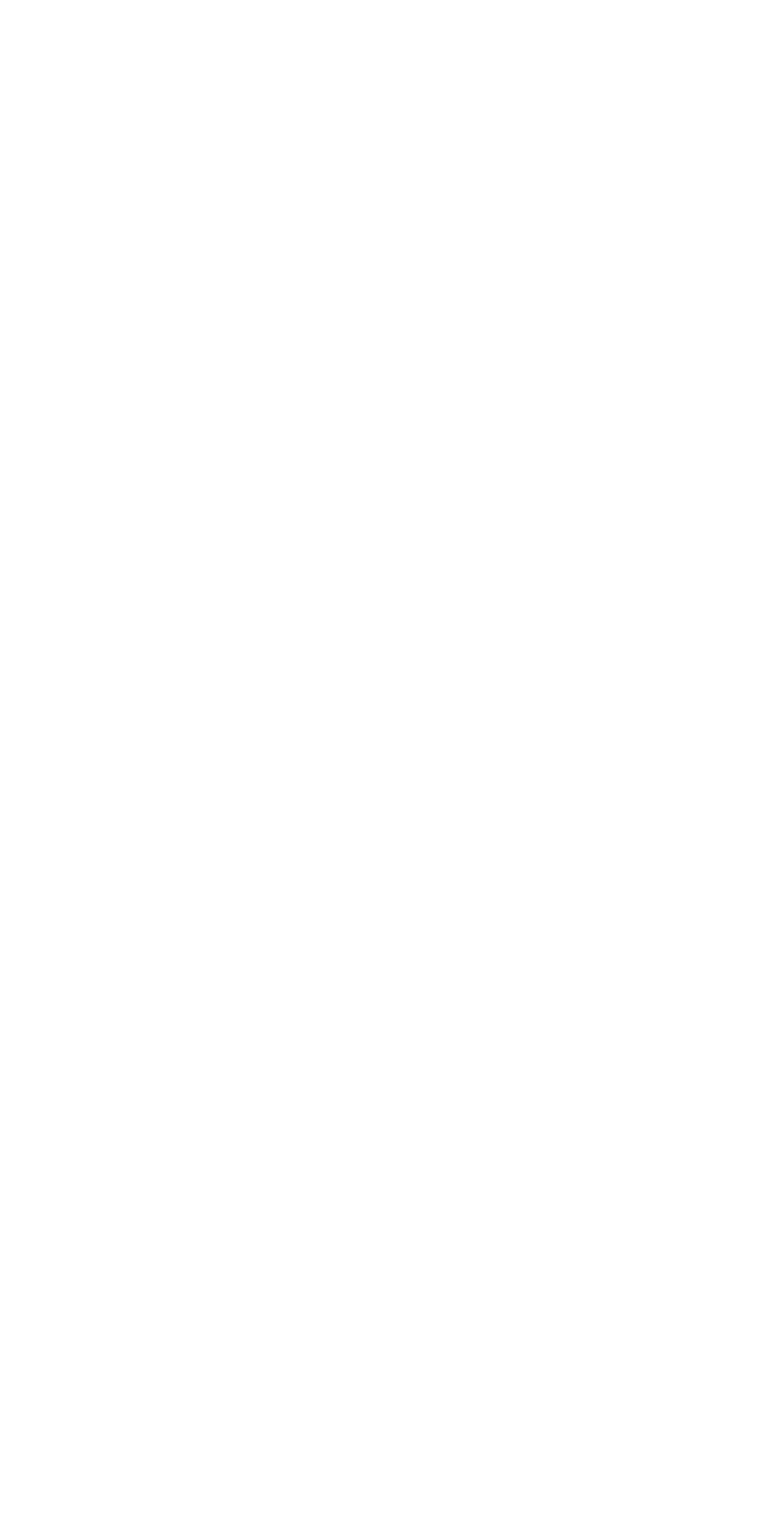
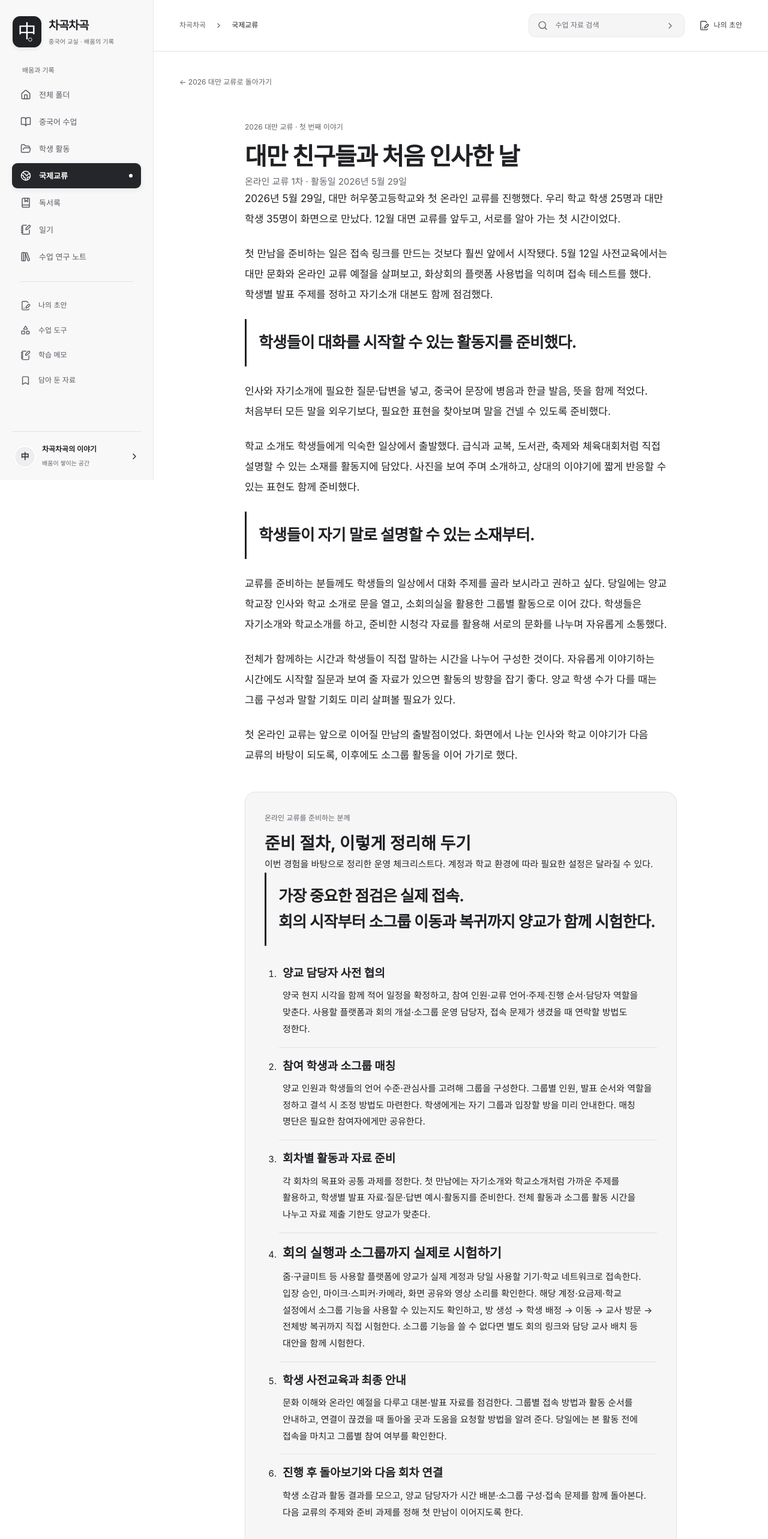
Before and after one commit to chicjin0311-web/chineses, a Next.js app: page /exchange/taiwan-2026/online-1 in a window 1280 px wide. Before the commit this address had no page. Shown: the top 2566 px of the page at 60% size. Before the commit the page ends 800 px from the top, so only its background shows below. Built offline with nearby package versions, Linux system fonts and the light colour scheme; a web font is replaced by a local one.

Commit message:
Publish Taiwan first online exchange with preparation checklist

```diff
--- a/src/app/exchange/exchange.css
+++ b/src/app/exchange/exchange.css
@@ -21,6 +21,15 @@
 .exchange-prose p { margin: 0 0 24px; }
 .exchange-prose h2 { margin: 40px 0 16px; font-size: 22px; line-height: 1.5; }
 .exchange-article-footer { border-top: 1px solid var(--line); margin-top: 40px; padding-top: 24px; color: var(--muted); line-height: 1.8; }
+.exchange-key { font-size: clamp(21px, 2.3vw, 26px); line-height: 1.65; letter-spacing: -.025em; padding: 18px 0 18px 20px; border-left: 3px solid var(--ink); word-break: keep-all; overflow-wrap: anywhere; }
+.exchange-checklist { margin-top: 44px; padding: clamp(20px, 4vw, 32px); background: var(--surface-raised); border: 1px solid var(--line); border-radius: 18px; line-height: 1.85; word-break: keep-all; overflow-wrap: anywhere; }
+.exchange-checklist h2 { font-size: clamp(23px, 3vw, 28px); line-height: 1.5; }
+.exchange-checklist ol { padding-left: 24px; }
+.exchange-checklist li { padding: 10px 0 16px 6px; }
+.exchange-checklist li + li { border-top: 1px solid var(--line); }
+.exchange-checklist h3 { margin: 6px 0 8px; font-size: 19px; line-height: 1.6; }
+.exchange-checklist li p { margin: 0; }
+.exchange-checklist .exchange-critical-step h3 { font-size: 22px; }
 @media (max-width: 600px) {
   .exchange-series li { grid-template-columns: 45px 1fr; gap: 12px; }
   .exchange-status { grid-column: 2; padding-top: 0; }
--- a/src/app/exchange/page.tsx
+++ b/src/app/exchange/page.tsx
@@ -10,7 +10,7 @@ export const metadata: Metadata = {
 const series = [
   { year: '2025', school: '동북육재학교', context: '교육부 한중고교생교류사업', description: '온라인 만남과 방중·방한을 한 흐름으로 돌아봅니다.' },
   { year: '2025', school: '샤먼과학기술고등학교', context: '학교 자체 추진 국제교류', description: '서로의 나라를 오간 교류와 홈스테이·호텔 숙박의 경험을 정리합니다.' },
-  { year: '2026', school: '대만 교류', context: '온라인에서 다음 만남으로', description: '학생들이 학교와 지역을 소개하며 서로를 알아 가는 과정을 담습니다.' },
+  { year: '2026', school: '대만 교류', context: '온라인에서 다음 만남으로', description: '1차 온라인 교류 → 사전답사 → 2차 온라인 교류', href: '/exchange/taiwan-2026' },
 ];
 
 export default function ExchangePage() {
@@ -32,8 +32,8 @@ export default function ExchangePage() {
       <p className="exchange-muted">학교별 이야기는 준비되는 대로 한 편씩 이어 갑니다.</p>
       <ol>{series.map(item => <li key={item.school}>
         <span className="exchange-year">{item.year}</span>
-        <div><p className="exchange-context">{item.context}</p><h3>{item.school}</h3><p>{item.description}</p></div>
-        <span className="exchange-status">준비 중</span>
+        <div><p className="exchange-context">{item.context}</p><h3>{item.href ? <Link href={item.href}>{item.school}</Link> : item.school}</h3><p>{item.description}</p></div>
+        <span className="exchange-status">{item.href ? <Link href={item.href}>첫 글 읽기 →</Link> : '준비 중'}</span>
       </li>)}</ol>
     </section>
   </div>;
--- /dev/null
+++ b/src/app/exchange/taiwan-2026/online-1/page.tsx
@@ -0,0 +1,41 @@
+import type { Metadata } from 'next';
+import Link from 'next/link';
+import '../../exchange.css';
+
+export const metadata: Metadata = { title: '대만 친구들과 처음 인사한 날 — 1차 온라인 교류', description: '2026년 5월 29일 대만 허우쭝고등학교와의 첫 온라인 교류. 사전 협의, 학생 매칭, 회의·소그룹 접속 점검까지 준비 과정을 정리합니다.' };
+
+const steps = [
+  { title: '양교 담당자 사전 협의', text: '양국 현지 시각을 함께 적어 일정을 확정하고, 참여 인원·교류 언어·주제·진행 순서·담당자 역할을 맞춘다. 사용할 플랫폼과 회의 개설·소그룹 운영 담당자, 접속 문제가 생겼을 때 연락할 방법도 정한다.' },
+  { title: '참여 학생과 소그룹 매칭', text: '양교 인원과 학생들의 언어 수준·관심사를 고려해 그룹을 구성한다. 그룹별 인원, 발표 순서와 역할을 정하고 결석 시 조정 방법도 마련한다. 학생에게는 자기 그룹과 입장할 방을 미리 안내한다. 매칭 명단은 필요한 참여자에게만 공유한다.' },
+  { title: '회차별 활동과 자료 준비', text: '각 회차의 목표와 공통 과제를 정한다. 첫 만남에는 자기소개와 학교소개처럼 가까운 주제를 활용하고, 학생별 발표 자료·질문·답변 예시·활동지를 준비한다. 전체 활동과 소그룹 활동 시간을 나누고 자료 제출 기한도 양교가 맞춘다.' },
+  { title: '회의 실행과 소그룹까지 실제로 시험하기', text: '줌·구글미트 등 사용할 플랫폼에 양교가 실제 계정과 당일 사용할 기기·학교 네트워크로 접속한다. 입장 승인, 마이크·스피커·카메라, 화면 공유와 영상 소리를 확인한다. 해당 계정·요금제·학교 설정에서 소그룹 기능을 사용할 수 있는지도 확인하고, 방 생성 → 학생 배정 → 이동 → 교사 방문 → 전체방 복귀까지 직접 시험한다. 소그룹 기능을 쓸 수 없다면 별도 회의 링크와 담당 교사 배치 등 대안을 함께 시험한다.' },
+  { title: '학생 사전교육과 최종 안내', text: '문화 이해와 온라인 예절을 다루고 대본·발표 자료를 점검한다. 그룹별 접속 방법과 활동 순서를 안내하고, 연결이 끊겼을 때 돌아올 곳과 도움을 요청할 방법을 알려 준다. 당일에는 본 활동 전에 접속을 마치고 그룹별 참여 여부를 확인한다.' },
+  { title: '진행 후 돌아보기와 다음 회차 연결', text: '학생 소감과 활동 결과를 모으고, 양교 담당자가 시간 배분·소그룹 구성·접속 문제를 함께 돌아본다. 다음 교류의 주제와 준비 과제를 정해 첫 만남이 이어지도록 한다.' },
+];
+
+export default function FirstOnlineExchange() {
+  return <div className="page exchange-page">
+    <Link href="/exchange/taiwan-2026" className="back-link">← 2026 대만 교류로 돌아가기</Link>
+    <article className="exchange-article">
+      <header><p className="eyebrow">2026 대만 교류 · 첫 번째 이야기</p><h1>대만 친구들과 처음 인사한 날</h1><p className="exchange-muted">온라인 교류 1차 · 활동일 2026년 5월 29일</p></header>
+      <div className="exchange-prose">
+        <p>2026년 5월 29일, 대만 허우쭝고등학교와 첫 온라인 교류를 진행했다. 우리 학교 학생 25명과 대만 학생 35명이 화면으로 만났다. 12월 대면 교류를 앞두고, 서로를 알아 가는 첫 시간이었다.</p>
+        <p>첫 만남을 준비하는 일은 접속 링크를 만드는 것보다 훨씬 앞에서 시작됐다. 5월 12일 사전교육에서는 대만 문화와 온라인 교류 예절을 살펴보고, 화상회의 플랫폼 사용법을 익히며 접속 테스트를 했다. 학생별 발표 주제를 정하고 자기소개 대본도 함께 점검했다.</p>
+        <p className="exchange-key"><strong>학생들이 대화를 시작할 수 있는 활동지를 준비했다.</strong></p>
+        <p>인사와 자기소개에 필요한 질문·답변을 넣고, 중국어 문장에 병음과 한글 발음, 뜻을 함께 적었다. 처음부터 모든 말을 외우기보다, 필요한 표현을 찾아보며 말을 건넬 수 있도록 준비했다.</p>
+        <p>학교 소개도 학생들에게 익숙한 일상에서 출발했다. 급식과 교복, 도서관, 축제와 체육대회처럼 직접 설명할 수 있는 소재를 활동지에 담았다. 사진을 보여 주며 소개하고, 상대의 이야기에 짧게 반응할 수 있는 표현도 함께 준비했다.</p>
+        <p className="exchange-key"><strong>학생들이 자기 말로 설명할 수 있는 소재부터.</strong></p>
+        <p>교류를 준비하는 분들께도 학생들의 일상에서 대화 주제를 골라 보시라고 권하고 싶다. 당일에는 양교 학교장 인사와 학교 소개로 문을 열고, 소회의실을 활용한 그룹별 활동으로 이어 갔다. 학생들은 자기소개와 학교소개를 하고, 준비한 시청각 자료를 활용해 서로의 문화를 나누며 자유롭게 소통했다.</p>
+        <p>전체가 함께하는 시간과 학생들이 직접 말하는 시간을 나누어 구성한 것이다. 자유롭게 이야기하는 시간에도 시작할 질문과 보여 줄 자료가 있으면 활동의 방향을 잡기 좋다. 양교 학생 수가 다를 때는 그룹 구성과 말할 기회도 미리 살펴볼 필요가 있다.</p>
+        <p>첫 온라인 교류는 앞으로 이어질 만남의 출발점이었다. 화면에서 나눈 인사와 학교 이야기가 다음 교류의 바탕이 되도록, 이후에도 소그룹 활동을 이어 가기로 했다.</p>
+      </div>
+      <section className="exchange-checklist" aria-labelledby="preparation-title">
+        <p className="eyebrow">온라인 교류를 준비하는 분께</p><h2 id="preparation-title">준비 절차, 이렇게 정리해 두기</h2>
+        <p>이번 경험을 바탕으로 정리한 운영 체크리스트다. 계정과 학교 환경에 따라 필요한 설정은 달라질 수 있다.</p>
+        <p className="exchange-key"><strong>가장 중요한 점검은 실제 접속.<br />회의 시작부터 소그룹 이동과 복귀까지 양교가 함께 시험한다.</strong></p>
+        <ol>{steps.map((step, index) => <li key={step.title} className={index === 3 ? 'exchange-critical-step' : undefined}><h3>{step.title}</h3><p>{step.text}</p></li>)}</ol>
+      </section>
+      <footer className="exchange-article-footer"><p>다음 글에서는 대면 교류를 준비하며 진행한 대만 사전답사 이야기를 남겨 보려 한다.</p><Link href="/exchange/taiwan-2026" className="text-button">대만 교류 연재 목록 →</Link></footer>
+    </article>
+  </div>;
+}
```
Also changed, not shown: src/app/exchange/taiwan-2026/page.tsx (added, +17 -0 lines).
